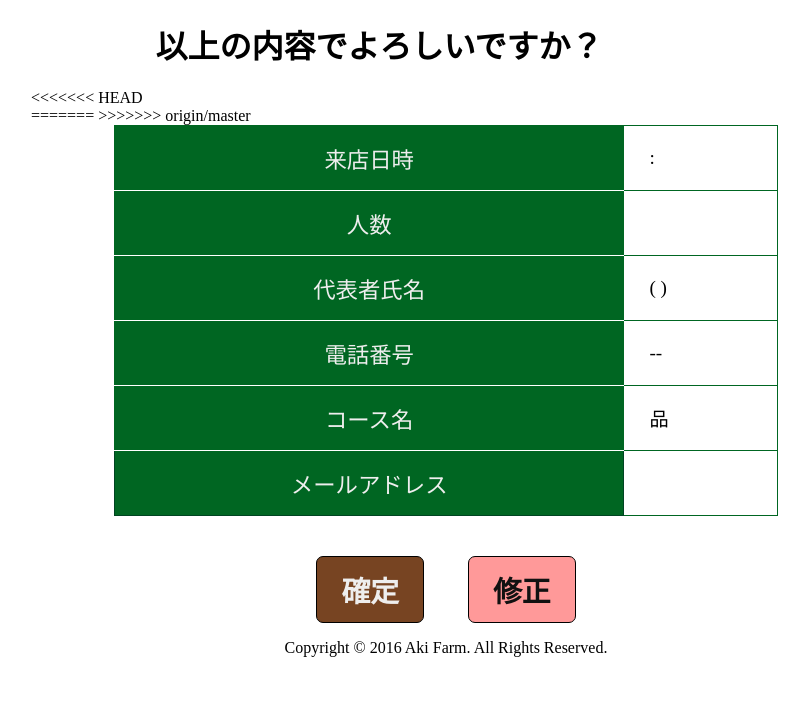
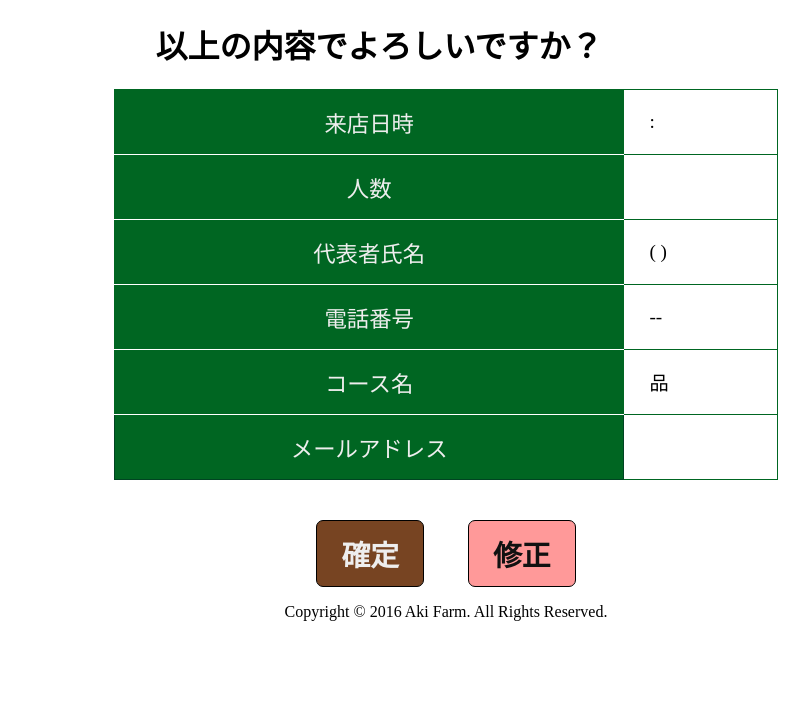
Before and after one commit to hanaclover/aki_farm, a PHP site: page /confirm.php in a window 1280 px wide. Shown: the part 303-1014 px from the top of the page, without its empty margins (194-1003 px from the left). After the commit the page ends 924 px from the top, so only its background shows below. Run offline with PHP 8.4, Linux system fonts and the light colour scheme; data that the repository does not hold is empty.

Commit message:
ㅇㅇㅇ
ㅇㅇㅇ

```diff
--- a/confirm.php
+++ b/confirm.php
@@ -23,12 +23,8 @@
     <h1>
         以上の内容でよろしいですか？
     </h1>
-<<<<<<< HEAD
-    <form action="Proccessing.php" method="POST">
-=======
 <!--    Proccessing.phpで送信および修正の処理を行う-->
     <form action="Proccessing.php" method="post">
->>>>>>> origin/master
         <table class="confirm">
             <tr>
                 <td>
```
